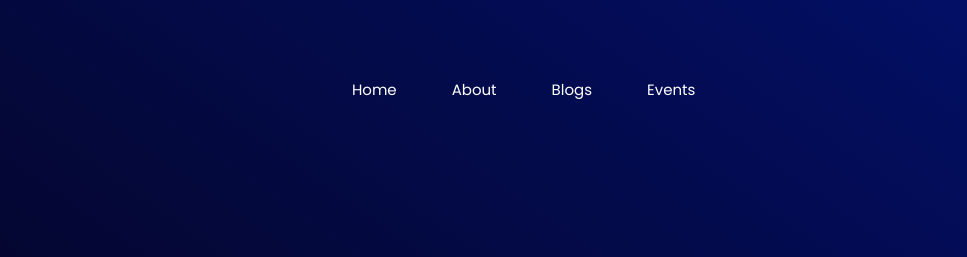
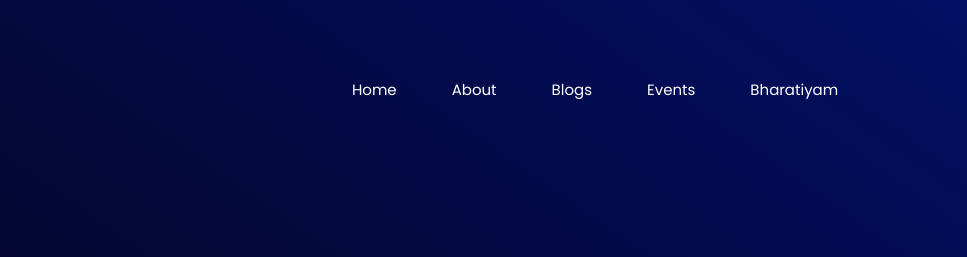
Before and after one commit to uayushdubey/Blotic_webpage, a plain HTML site: page blotic_web/aboutus.html in a window 1280 px wide. Shown: the top 257 px of the page, 313-1280 px from the left. Drawn offline with Linux system fonts and the light colour scheme.

Commit message:
added Bharatiyam link

```diff
--- a/blotic_web/aboutus.html
+++ b/blotic_web/aboutus.html
@@ -18,6 +18,7 @@
                 <li><a href="aboutus.html">About</a></li>
                 <li><a href="blogs.html">Blogs</a></li>
                 <li><a href="http://www.blotic.xyz/events">Events</a></li>
+                <li><a href="https://multiverseweb.github.io/virtual_matrix2.0/">Bharatiyam</a></li>
             </ul>
             <div class="burger">
                 <div class="line1"></div>
```
